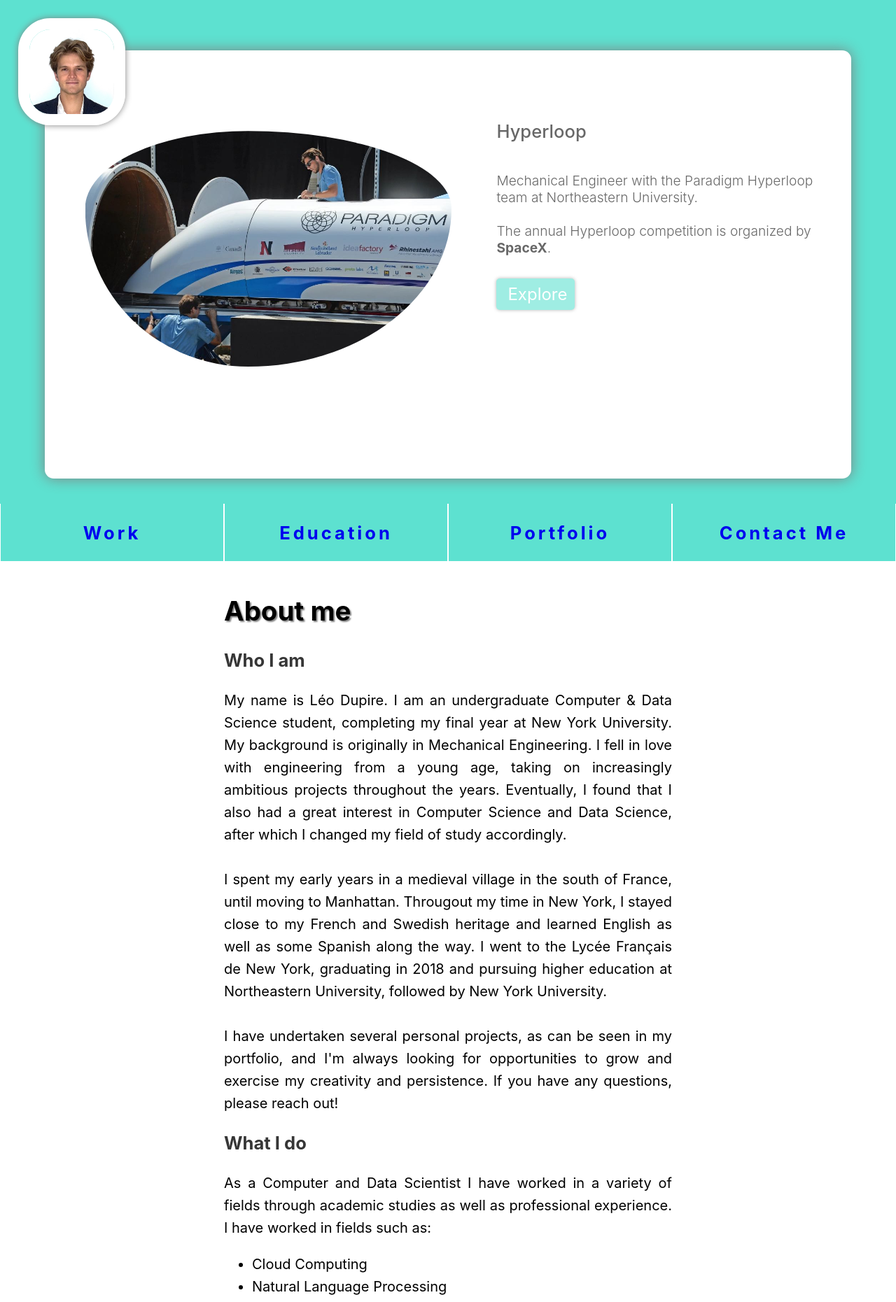
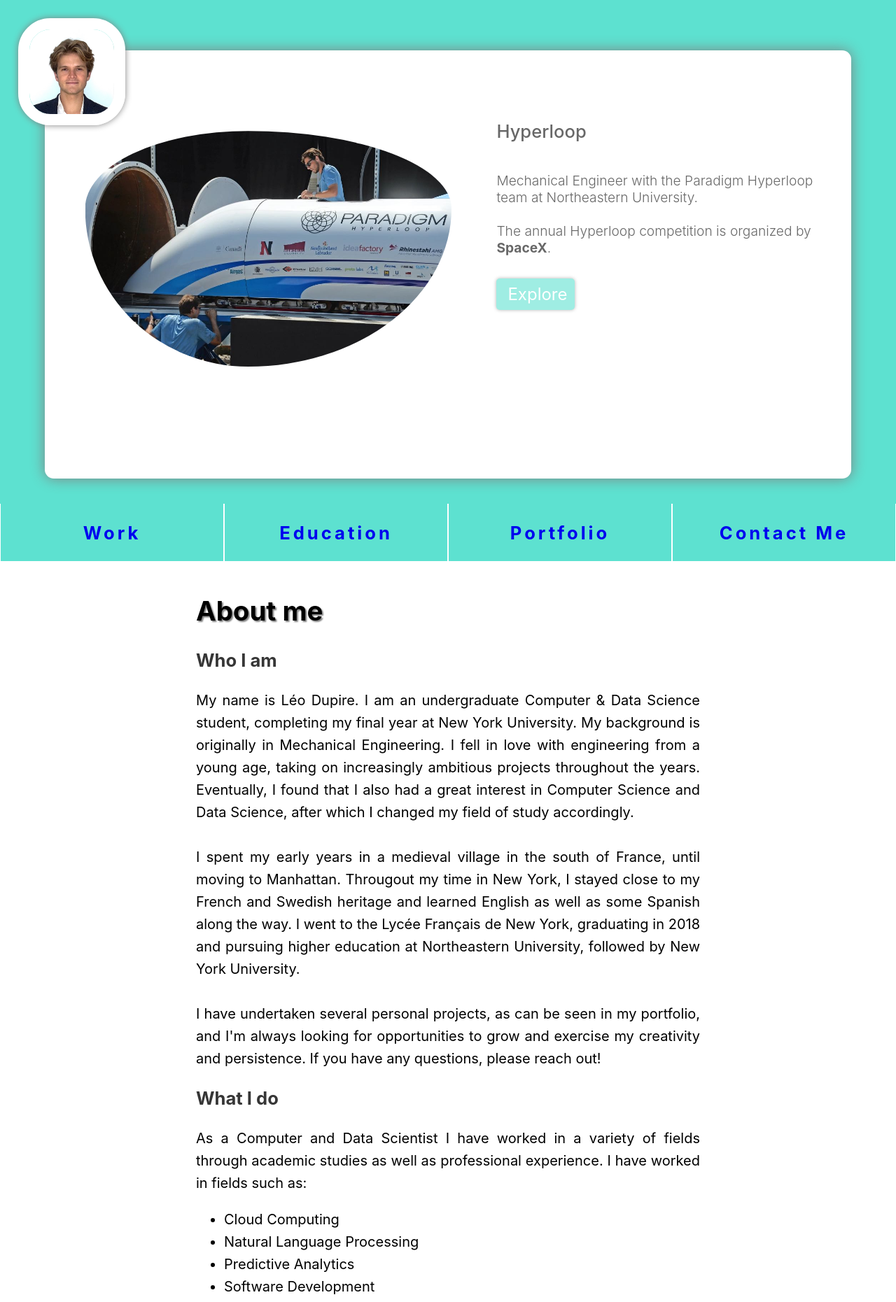
Before and after one commit to leodup/leo-dupire-react-app, a React (Create React App) app: page / in a window 1280 px wide. Shown: the top 1861 px of the page at 70% size. Built offline with nearby package versions, Linux system fonts and the light colour scheme.

Commit message:
Formatting Home

```diff
--- a/src/Home.css
+++ b/src/Home.css
@@ -5,6 +5,8 @@
     --profile-image-height: 17.5vw;
     --profile-image-max-height: 17.5rem;
     --name-box-border-radius: 10vw;
+
+    --body-width: min(100vw, 90vh, 70rem);
 }
 
 .header#Home {
@@ -423,8 +425,8 @@
   }
 
 .body#Home {
-    padding-left: 25vw;
-    padding-right: 25vw;
+    padding-left: calc(50vw - var(--body-width)/2);
+    padding-right: calc(50vw - var(--body-width)/2);
 }
 
 .ResumePosition {
```
